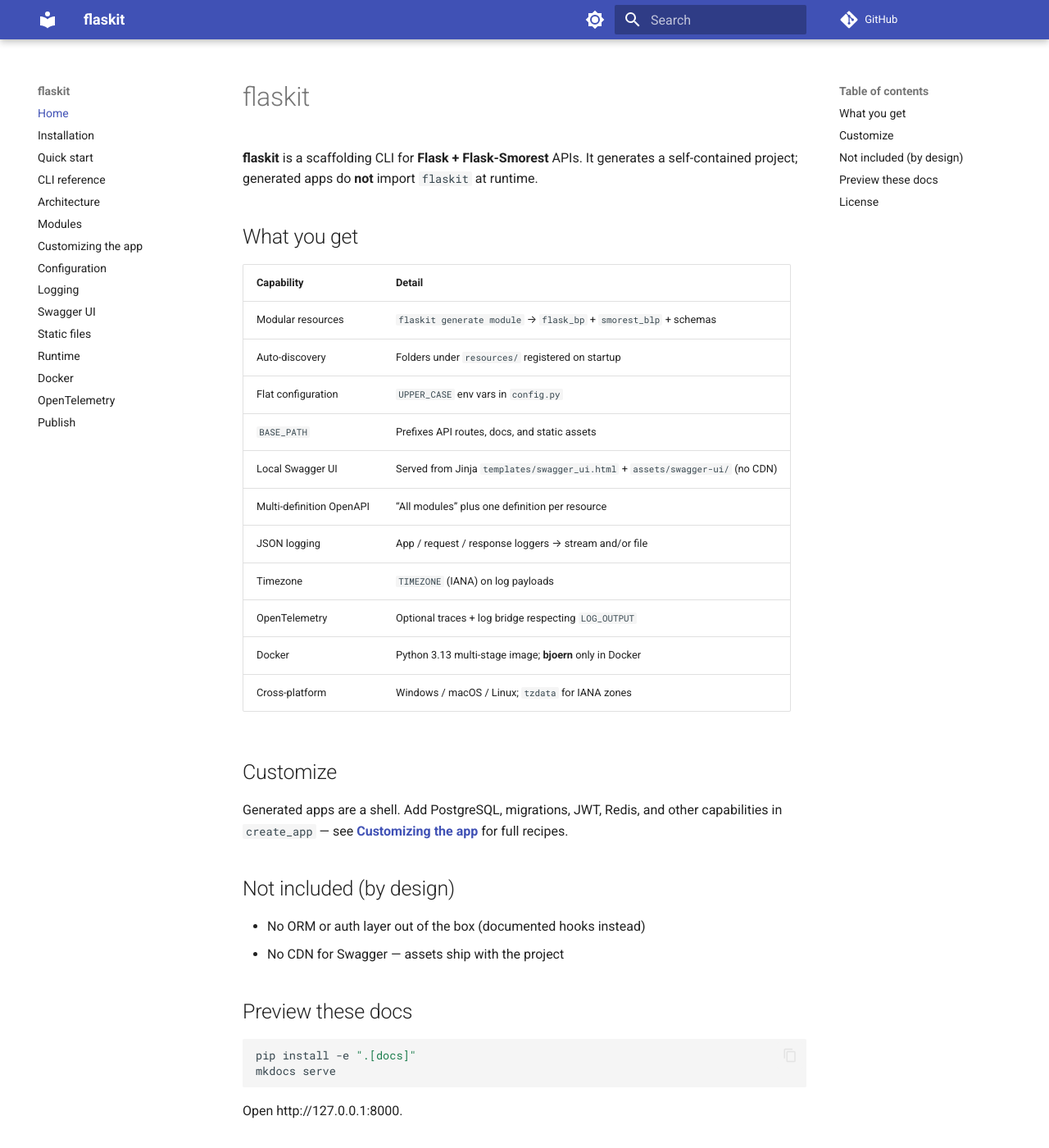
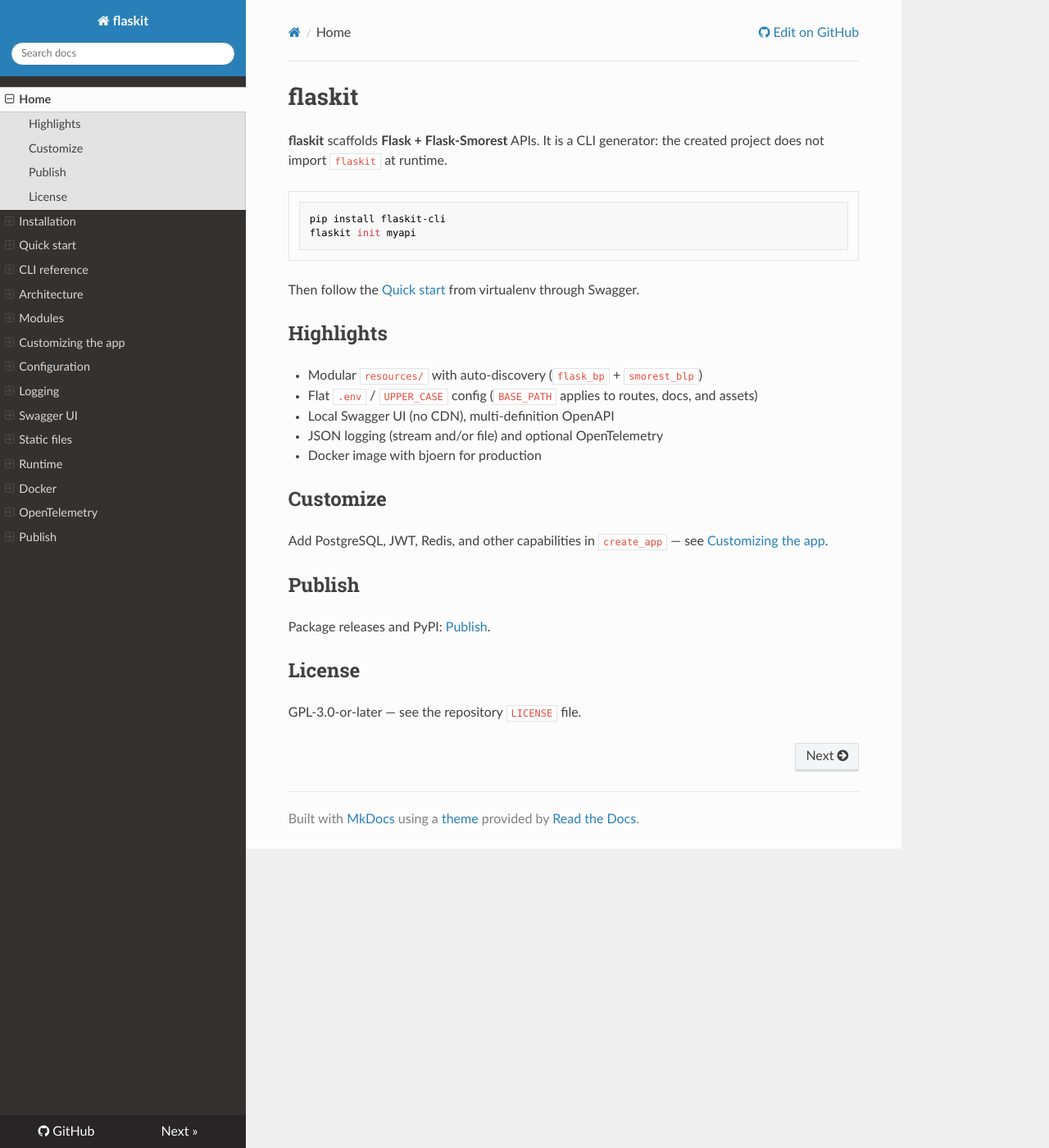
Before and after one commit to mghorbani2357/flaskit, an MkDocs documentation site: the page built from docs/index.md, in a window 1280 px wide and 1400 px high. Shown: the whole window at 82% size. Built offline with MkDocs 1.6.1, drawn with Linux system fonts in a browser that asks for light colours; nearby versions of some CDN libraries; comment, search, counter and statistics services are not loaded; some of the changed text lies outside the part shown.

Commit message:
Use Read the Docs theme for Flask/smorest-like docs and release 0.3.0.
Drop Material indigo UI, keep Publish in the nav, and align the release line with the docs rewrite.

Co-authored-by: Cursor <cursoragent@cursor.com>

````diff
--- a/docs/index.md
+++ b/docs/index.md
@@ -1,40 +1,29 @@
 # flaskit
 
-**flaskit** is a scaffolding CLI for **Flask + Flask-Smorest** APIs. It generates a self-contained project; generated apps do **not** import `flaskit` at runtime.
+**flaskit** scaffolds **Flask + Flask-Smorest** APIs. It is a CLI generator: the created project does not import `flaskit` at runtime.
 
-## What you get
+```bash
+pip install flaskit-cli
+flaskit init myapi
+```
 
-| Capability | Detail |
-|------------|--------|
-| Modular resources | `flaskit generate module` → `flask_bp` + `smorest_blp` + schemas |
-| Auto-discovery | Folders under `resources/` registered on startup |
-| Flat configuration | `UPPER_CASE` env vars in `config.py` |
-| `BASE_PATH` | Prefixes API routes, docs, and static assets |
-| Local Swagger UI | Served from Jinja `templates/swagger_ui.html` + `assets/swagger-ui/` (no CDN) |
-| Multi-definition OpenAPI | “All modules” plus one definition per resource |
-| JSON logging | App / request / response loggers → stream and/or file |
-| Timezone | `TIMEZONE` (IANA) on log payloads |
-| OpenTelemetry | Optional traces + log bridge respecting `LOG_OUTPUT` |
-| Docker | Python 3.13 multi-stage image; **bjoern** only in Docker |
-| Cross-platform | Windows / macOS / Linux; `tzdata` for IANA zones |
+Then follow the [Quick start](quickstart.md) from virtualenv through Swagger.
+
+## Highlights
+
+- Modular `resources/` with auto-discovery (`flask_bp` + `smorest_blp`)
+- Flat `.env` / `UPPER_CASE` config (`BASE_PATH` applies to routes, docs, and assets)
+- Local Swagger UI (no CDN), multi-definition OpenAPI
+- JSON logging (stream and/or file) and optional OpenTelemetry
+- Docker image with bjoern for production
 
 ## Customize
 
-Generated apps are a shell. Add PostgreSQL, migrations, JWT, Redis, and other capabilities in `create_app` — see **[Customizing the app](extending.md)** for full recipes.
+Add PostgreSQL, JWT, Redis, and other capabilities in `create_app` — see [Customizing the app](extending.md).
 
-## Not included (by design)
+## Publish
 
-- No ORM or auth layer out of the box (documented hooks instead)
-- No CDN for Swagger — assets ship with the project
-
-## Preview these docs
-
-```bash
-pip install -e ".[docs]"
-mkdocs serve
-```
-
-Open http://127.0.0.1:8000.
+Package releases and PyPI: [Publish](publishing.md).
 
 ## License
 
--- a/mkdocs.yml
+++ b/mkdocs.yml
@@ -5,33 +5,26 @@ repo_url: https://github.com/mghorbani2357/flaskit
 edit_uri: edit/master/docs/
 
 theme:
-  name: material
-  palette:
-    - scheme: default
-      primary: indigo
-      toggle:
-        icon: material/brightness-7
-        name: Switch to dark mode
-    - scheme: slate
-      primary: indigo
-      toggle:
-        icon: material/brightness-4
-        name: Switch to light mode
-  features:
-    - navigation.sections
-    - navigation.top
-    - content.code.copy
-    - search.highlight
+  name: readthedocs
+  highlightjs: true
+  hljs_languages:
+    - python
+    - yaml
+    - bash
+    - dockerfile
+  navigation_depth: 3
+  collapse_navigation: false
+  sticky_navigation: true
+  include_homepage_in_sidebar: true
+  prev_next_buttons_location: bottom
 
 markdown_extensions:
   - admonition
-  - pymdownx.details
-  - pymdownx.superfences
-  - pymdownx.tabbed:
-      alternate_style: true
   - tables
   - toc:
       permalink: true
+  - pymdownx.superfences
+  - pymdownx.details
 
 nav:
   - Home: index.md
--- a/pyproject.toml
+++ b/pyproject.toml
@@ -33,7 +33,6 @@ dependencies = [
 dev = ["pytest>=7.0", "build>=1.0"]
 docs = [
     "mkdocs>=1.5",
-    "mkdocs-material>=9.0",
     "pymdown-extensions>=10.0",
 ]
 test = [
````
Also changed, not shown: docs/publishing.md (+9 -6 lines).
